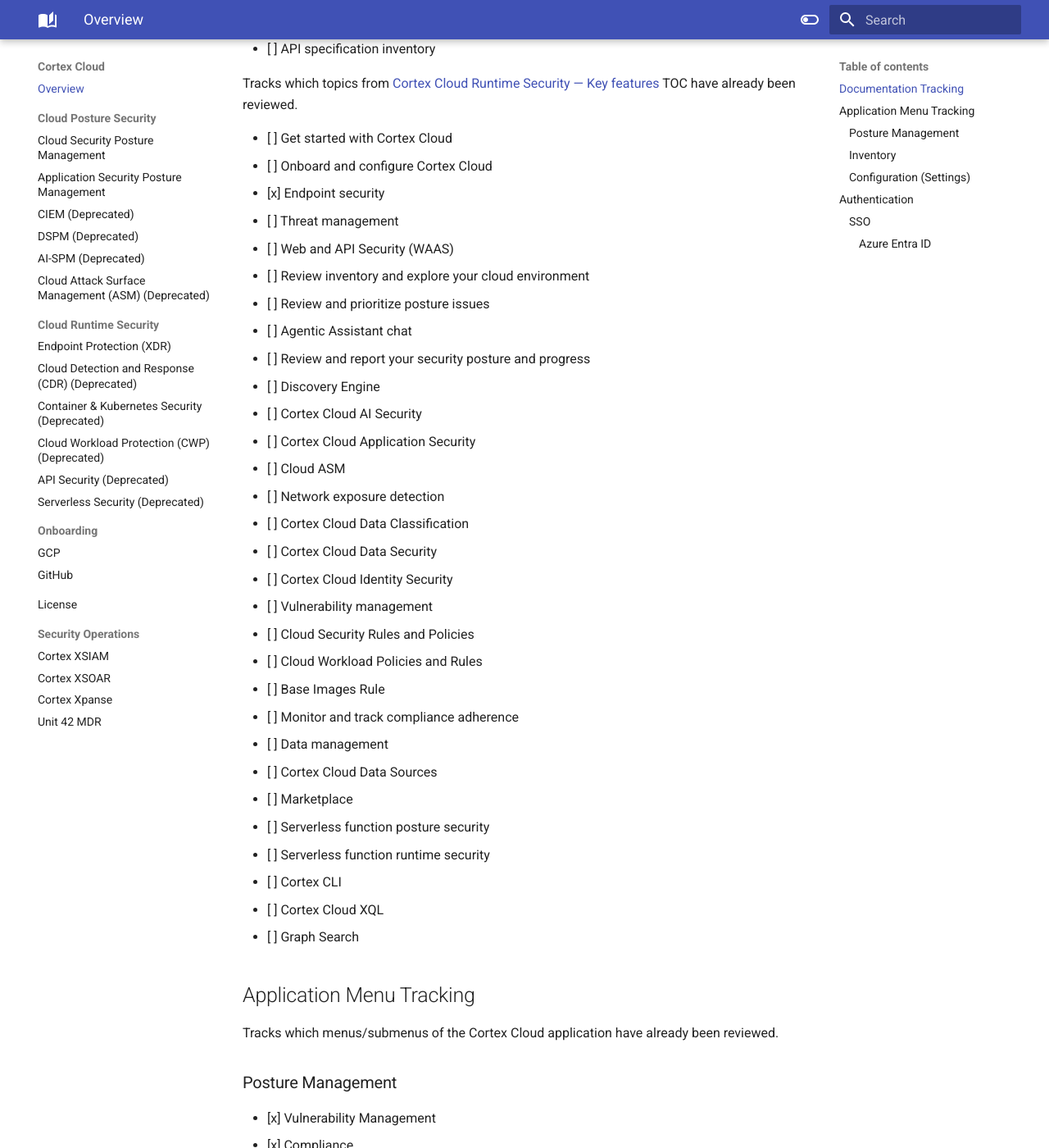
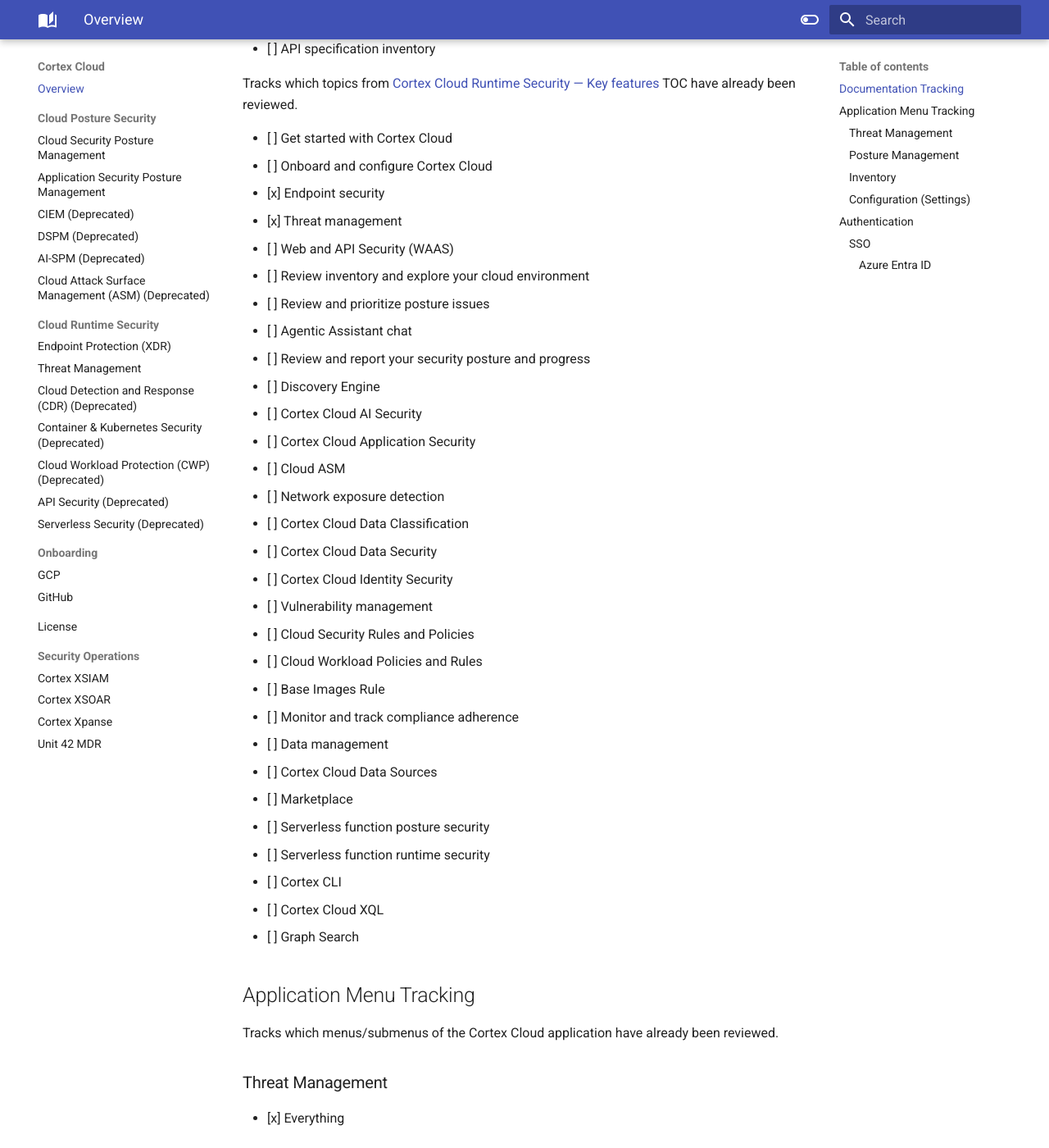
Before and after one commit to fdmsantos/mytechdocs, an MkDocs documentation site: the page built from docs/cortexcloud/cortexcloud.md, in a window 1280 px wide and 1400 px high, scrolled down 1439 px. Shown: the whole window at 82% size. Built offline with MkDocs 1.6.1 and Material for MkDocs 9.7.7, drawn with Linux system fonts in a browser that asks for light colours.

Commit message:
Add Threat Management Cortex Cloud

```diff
--- a/docs/cortexcloud/cortexcloud.md
+++ b/docs/cortexcloud/cortexcloud.md
@@ -45,7 +45,7 @@ Tracks which topics from [Cortex Cloud Runtime Security — Key features](https:
 - [ ] Get started with Cortex Cloud
 - [ ] Onboard and configure Cortex Cloud
 - [x] Endpoint security
-- [ ] Threat management
+- [x] Threat management
 - [ ] Web and API Security (WAAS)
 - [ ] Review inventory and explore your cloud environment
 - [ ] Review and prioritize posture issues
@@ -77,6 +77,10 @@ Tracks which topics from [Cortex Cloud Runtime Security — Key features](https:
 
 Tracks which menus/submenus of the Cortex Cloud application have already been reviewed.
 
+### Threat Management
+
+- [x] Everything
+
 ### Posture Management
 
 - [x] Vulnerability Management
--- a/mkdocs.yml
+++ b/mkdocs.yml
@@ -117,6 +117,7 @@ nav:
           - Cloud Attack Surface Management (ASM) (Deprecated): cortexcloud/cloud-posture/asm.md
       - Cloud Runtime Security:
           - Endpoint Protection (XDR): cortexcloud/cloud-runtime/endpoint-protection.md
+          - Threat Management: cortexcloud/cloud-runtime/threat-management.md
           - Cloud Detection and Response (CDR) (Deprecated): cortexcloud/cloud-runtime/cdr.md
           - Container & Kubernetes Security (Deprecated): cortexcloud/cloud-runtime/container-kubernetes.md
           - Cloud Workload Protection (CWP) (Deprecated): cortexcloud/cloud-runtime/cwp.md
```
Also changed, not shown: other parts of docs/cortexcloud/cortexcloud.md (+2 -1 lines), docs/cortexcloud/cloud-runtime/threat-management.md (added, +45 -0 lines).
